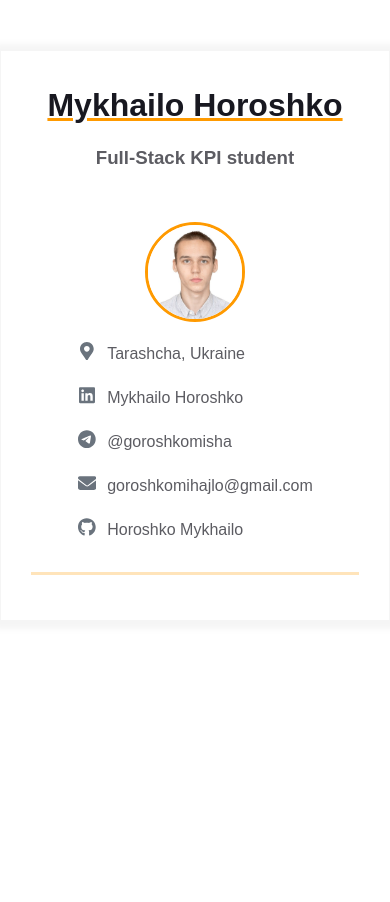
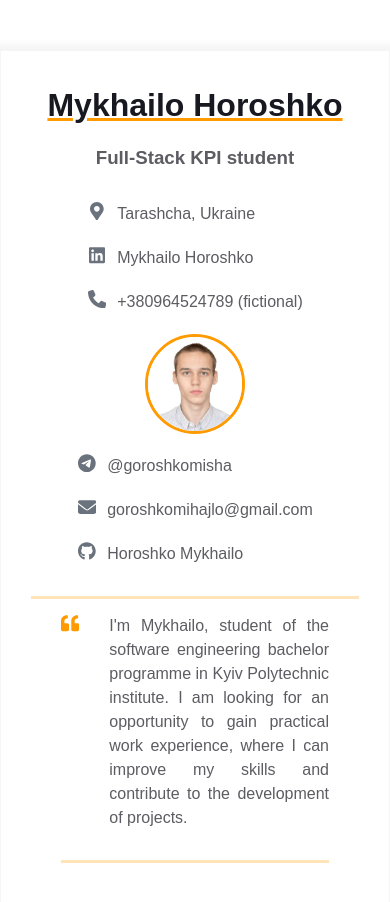
Before and after one commit to HoroshkoMykhailo/homepage, a plain HTML site: page index.html in a window 390 px wide. Before the commit the page ends 844 px from the top, so only its background shows below. Drawn offline with Linux system fonts and the light colour scheme.

Commit message:
Made a block of intro information, added phone number

```diff
--- a/index.html
+++ b/index.html
@@ -15,18 +15,7 @@
             <h3 class="contact-info__sub-header">Full-Stack KPI student</h3>
 
             <div class="contact_info_container fh">
-              <div class="contact-info__block"></div>
-
-              <div class="contact-info__block contact-info__block--center">
-                <img
-                  class="contact-info__avatar"
-                  src="assets/avatar.jpg"
-                  alt="Avatar"
-                />
-              </div>
-
               <div class="contact-info__block">
-                <div class="contact-info__block">
                   <a href="https://maps.app.goo.gl/WBbTzmpAKjnwydep6" rel="author" class="contact-info__item">
                       <div class="contact-info__item-icon-wrapper">
                         <svg
@@ -68,6 +57,34 @@
                     </div>
                     <span>Mykhailo Horoshko</span>
                   </a>
+                  <a
+                    href=""
+                    rel="author"
+                    class="contact-info__item"
+                  >
+                    <div class="contact-info__item-icon-wrapper">
+                      <svg
+                          class="contact-info__item-icon"
+                          xmlns="http://www.w3.org/2000/svg"
+                          viewBox="0 0 512 512"
+                      >
+                      <!--!Font Awesome Free 6.5.2 by @fontawesome - https://fontawesome.com License - https://fontawesome.com/license/free Copyright 2024 Fonticons, Inc.-->
+                          <path d="M164.9 24.6c-7.7-18.6-28-28.5-47.4-23.2l-88 24C12.1 30.2 0 46 0 64C0 311.4
+                          200.6 512 448 512c18 0 33.8-12.1 38.6-29.5l24-88c5.3-19.4-4.6-39.7-23.2-47.4l-96-40c-16.3-6.8-35.2-2.1-46.3
+                          11.6L304.7 368C234.3 334.7 177.3 277.7 144 207.3L193.3 167c13.7-11.2 18.4-30 11.6-46.3l-40-96z"/>
+                      </svg>
+                    </div>
+                    <span>+380964524789 (fictional)</span>
+                  </a>
+              </div>
+              <div class="contact-info__block contact-info__block--center">
+                  <img
+                    class="contact-info__avatar"
+                    src="assets/avatar.jpg"
+                    alt="Avatar"
+                  />
+              </div>
+              <div class="contact-info__block">
                   <a
                     href="https://t.me/goroshkomisha"
                     rel="author"
@@ -147,8 +164,39 @@
               </div>
             </div>
           </div>
+          <div class="container">
+              <div class="resume__block">
+                <div class="intro">
+                  <div class="intro__icon-wrapper">
+                    <svg
+                      class="intro__icon"
+                      xmlns="http://www.w3.org/2000/svg"
+                      viewBox="0 0 512 512"
+                    >
+                      <path
+                        d="M464 256h-80v-64c0-35.3 28.7-64 64-64h8c13.3 0 24-10.7
+                        24-24V56c0-13.3-10.7-24-24-24h-8c-88.4 0-160 71.6-160 160v240c0
+                        26.5 21.5 48 48 48h128c26.5 0 48-21.5
+                        48-48V304c0-26.5-21.5-48-48-48zm-288 0H96v-64c0-35.3 28.7-64
+                        64-64h8c13.3 0 24-10.7 24-24V56c0-13.3-10.7-24-24-24h-8C71.6
+                        32 0 103.6 0 192v240c0 26.5 21.5 48 48 48h128c26.5 0 48-21.5
+                        48-48V304c0-26.5-21.5-48-48-48z"
+                      ></path>
+                    </svg>
+                  </div>
+                  <p class="intro_text">
+                    I'm Mykhailo, student of the software engineering
+                    bachelor programme in Kyiv Polytechnic institute.
+                    I am looking for an opportunity to gain practical
+                    work experience, where I can improve my
+                    skills and contribute to the development of projects.
+                  </p>
+                </div>
+              </div>
+            </div>
         </div>
       </div>
+
     </main>
   </body>
 </html>
```
